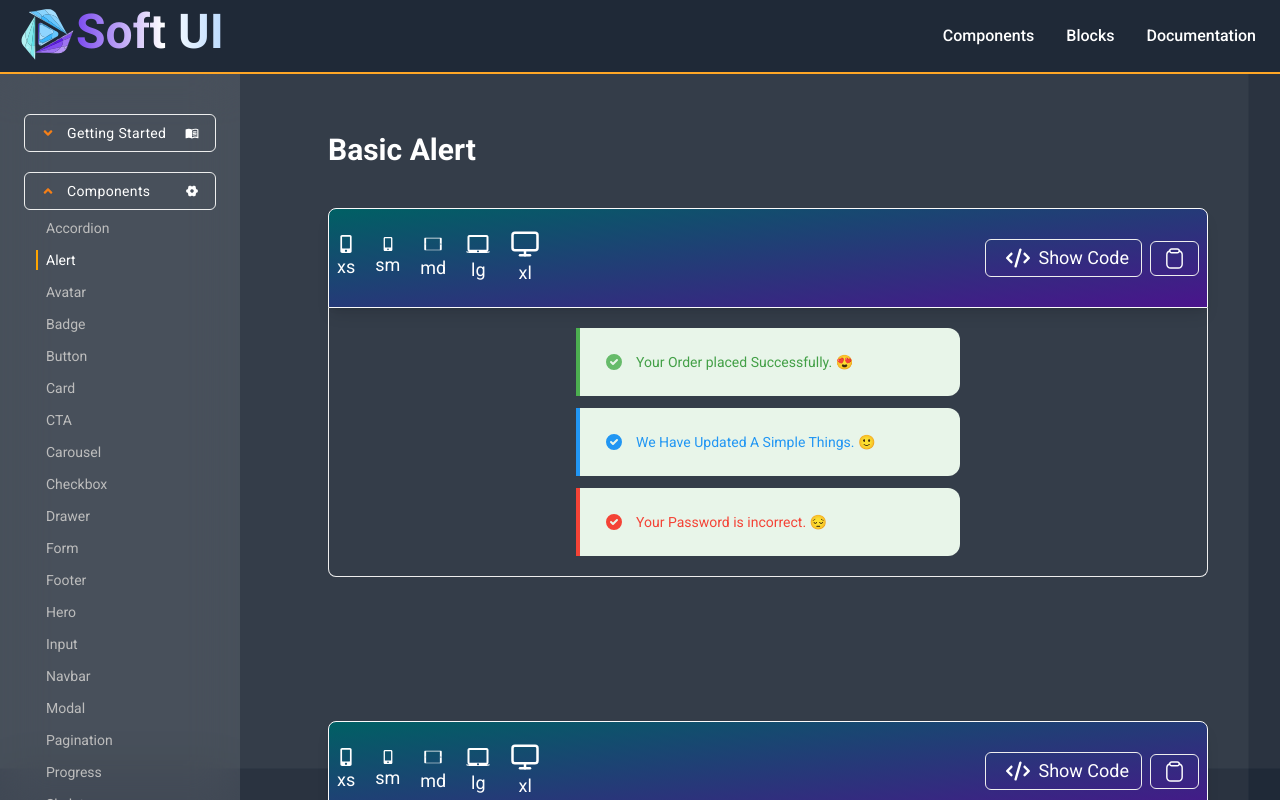
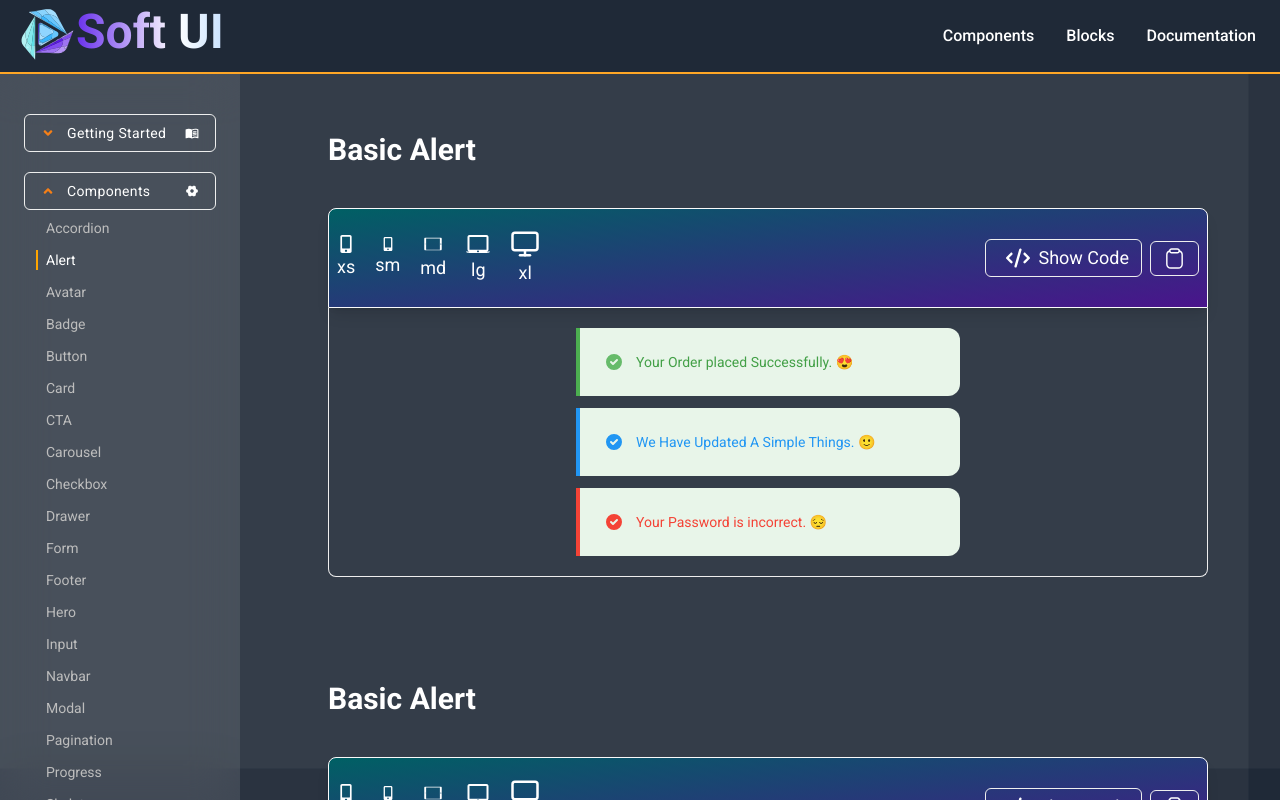
Before and after one commit to akash-khan-311/softui, a React (Vite) app: page /components/alert in a window 1280 px wide. Shown: the top 800 px of the page. Built offline with nearby package versions, Linux system fonts and the light colour scheme.

Commit message:
Added alert1

```diff
--- a/src/UIcomponents/Alert/Alert.jsx
+++ b/src/UIcomponents/Alert/Alert.jsx
@@ -7,6 +7,7 @@ const Alert = () => {
     return(
         <div>
              <Alert1/>
+             <Alert1/>
              <Alert2/>
              <Alert4/>
              <Alert3/>
```
